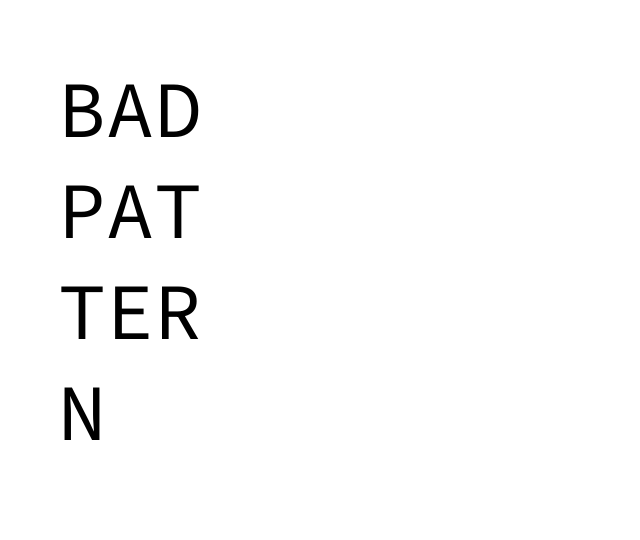
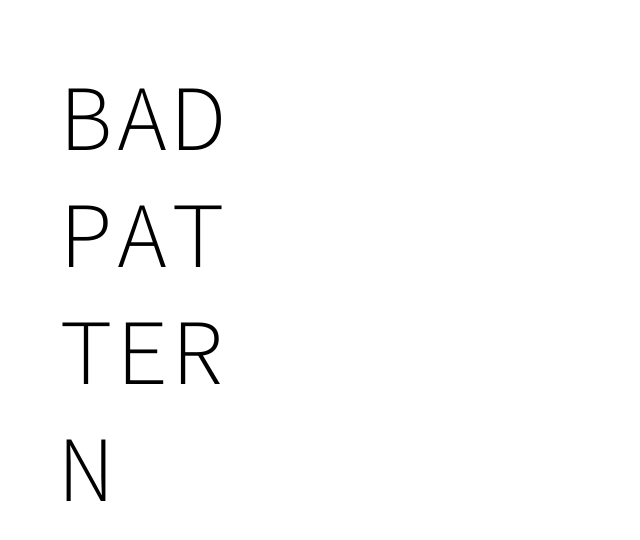
Before and after one commit to badpattern/badpattern.github.io, a plain HTML site: page index.html in a window 1280 px wide. Shown: the whole page, without its empty margins (0-640 px from the left). Drawn offline with Linux system fonts and the light colour scheme.

Commit message:
font change

```diff
--- a/index.html
+++ b/index.html
@@ -2,12 +2,12 @@
 	<head>
 		<title>Bad Pattern</title>
 
-		<link href="https://fonts.googleapis.com/css?family=Source+Code+Pro" rel="stylesheet">
+		<link href="https://fonts.googleapis.com/css?family=Source+Code+Pro:300" rel="stylesheet">
 
 		<style>
 			body	{ font-family: 'Source Code Pro', monospace; font-size: 10pt; font-color:#000; padding: 30px;}
 			.post img	{ max-width: 600px; }
-			.logo	{ padding: 20px; font-size: 60pt; }
+			.logo	{ padding: 20px; font-size: 70pt; }
 			.about	{ padding: 20px; }
 			.contact{ padding: 20px; }
 			.end	{ padding: 20px; }
```
